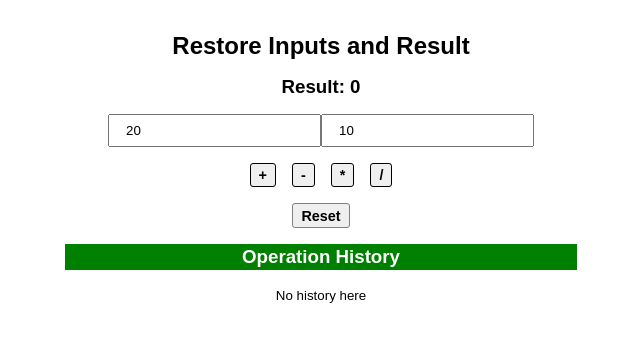
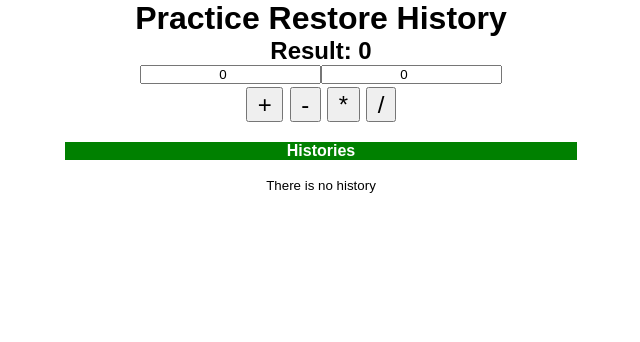
Before and after one commit to Jobayer109/JSON-to-JSX-to-JSON, a React (Vite) app: page / in a window 1280 px wide. Shown: the top 342 px of the page, without its empty margins (319-959 px from the left). Built offline with nearby package versions, Linux system fonts and the light colour scheme.

Commit message:
Conditional UI rendering

```diff
--- a/src/App.jsx
+++ b/src/App.jsx
@@ -1,10 +1,10 @@
-import Home from "./components/index";
+import PracticeHome from "./Practice-Task/index";
 
 const App = () => {
   return (
     <div>
-      <Home />
-      {/* <PracticeHome /> */}
+      {/* <Home /> */}
+      <PracticeHome />
     </div>
   );
 };
--- a/src/Practice-Task/index.jsx
+++ b/src/Practice-Task/index.jsx
@@ -74,6 +74,10 @@ const PracticeHome = () => {
       </div>
       <div>
         <h4 className="history__title">Histories</h4>
+
+        {histories.length === 0 ? (
+          <small>There is no history</small>
+        ) : (
           <ul>
             {histories.map((history) => (
               <li key={history.id}>
@@ -101,6 +105,7 @@ const PracticeHome = () => {
               </li>
             ))}
           </ul>
+        )}
       </div>
     </div>
   );
```
Lines whose indentation alone changed are shown as unchanged.
